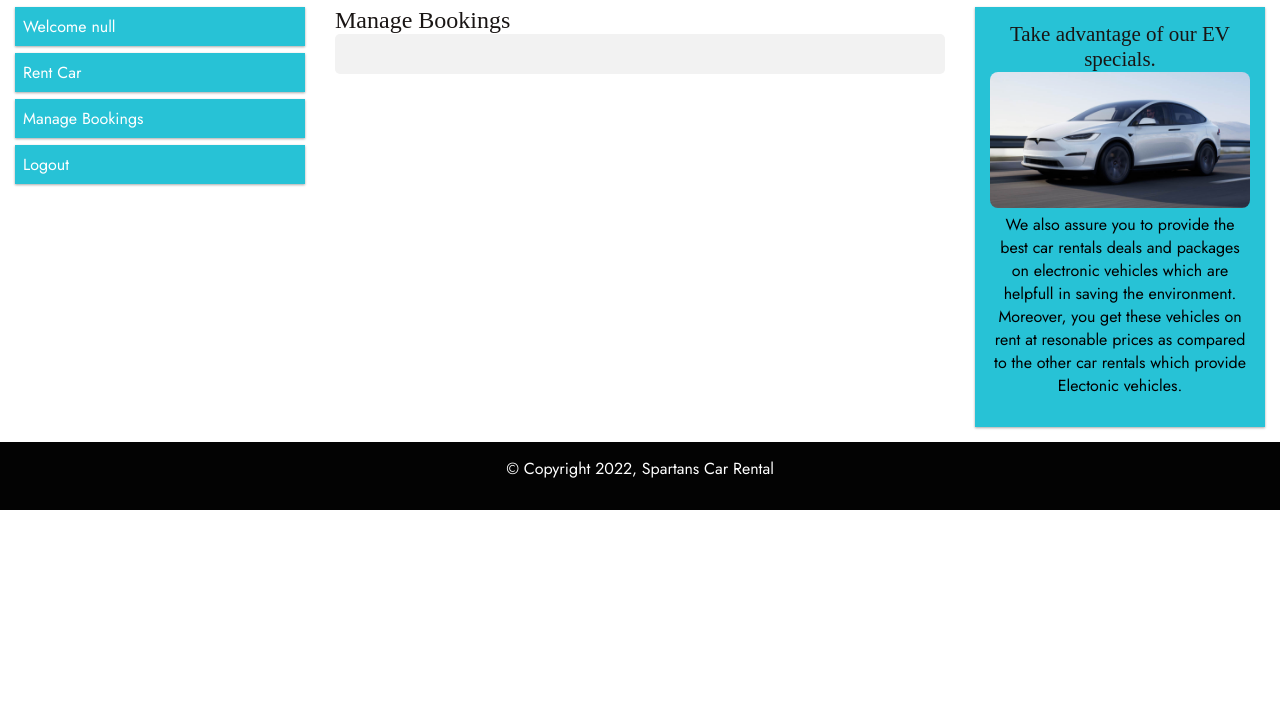
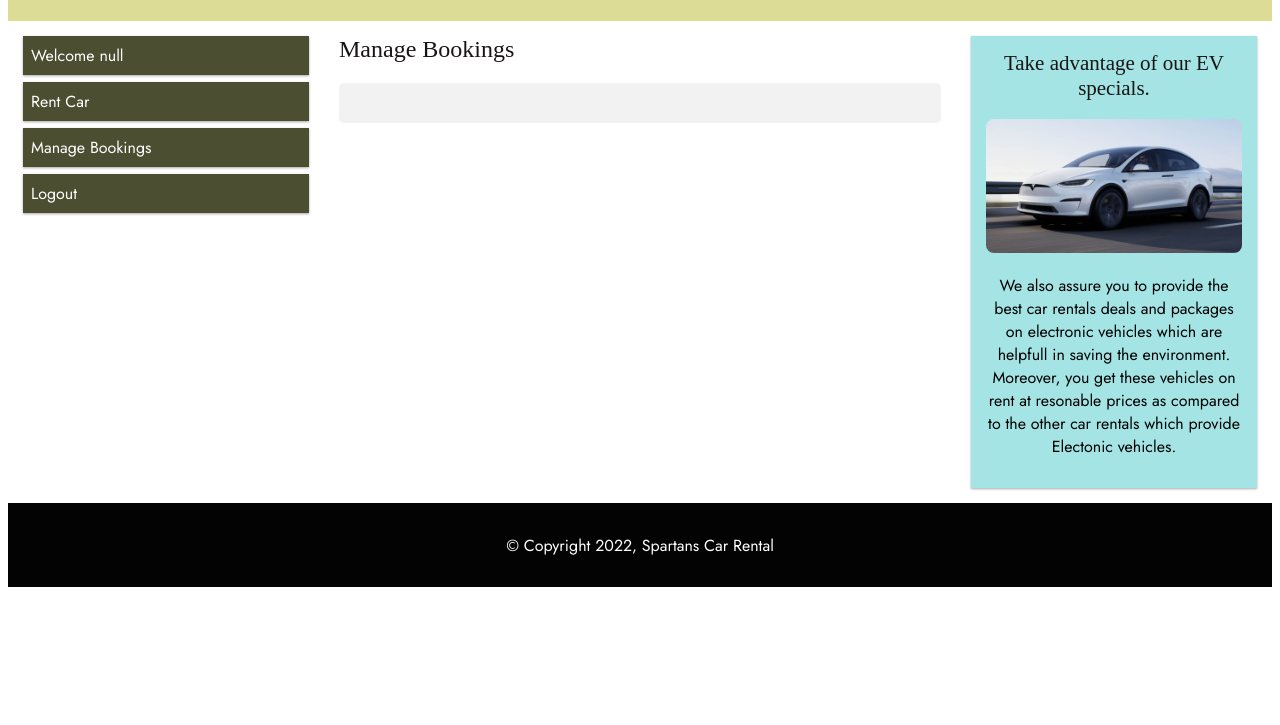
Before and after one commit to manjitsidhu77/SpartansCarRentalWebApp, a plain HTML site: page manage.html in a window 1280 px wide. Shown: the part 75-800 px from the top of the page. Drawn offline with Linux system fonts and the light colour scheme; a web font is replaced by a local one.

Commit message:
changes in name

```diff
--- a/manage.html
+++ b/manage.html
@@ -3,7 +3,7 @@
 <head>
     <meta charset="UTF-8">
     <title>Spartans Car Rental</title>
-    <link rel="stylesheet" href="css/Style2.css">
+    <link rel="stylesheet" href="css/style.css">
     <meta name="viewport" content="width=device-width, initial-scale=1.0">
 </head>
 <body>
@@ -26,7 +26,7 @@
     <div class="col-3 col-s-12">
         <div class="aside">
             <h2>Take advantage of our EV specials.</h2>
-            <img src="images/EV.jpeg" />
+            <img src="images/ev.jpeg" />
 
             <p class="text">We also assure you to provide the best car rentals deals and
                 packages on electronic vehicles which are helpfull in saving the environment.
```
Also changed, not shown: booking.html (+2 -2 lines), index.html (+2 -2 lines), login.html (+1 -1 lines), registration.html (+1 -1 lines).
